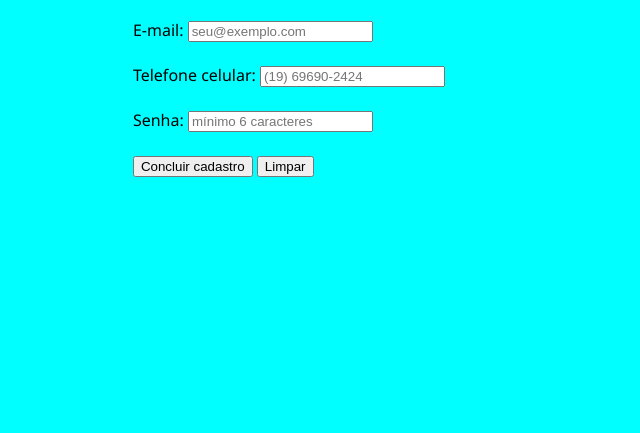
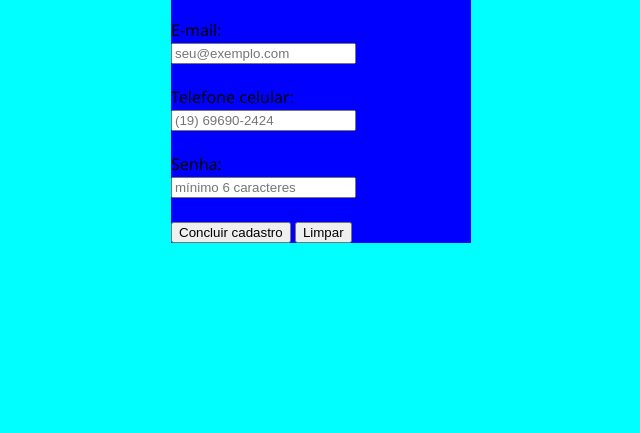
Before and after one commit to viniciuspanutti/ES-PI2-2025-T2-G21, a plain HTML site: page cadastro.html in a window 1280 px wide. Shown: the part 367-800 px from the top of the page, without its empty margins (319-959 px from the left). Drawn offline with Linux system fonts and the light colour scheme.

Commit message:
criado divs container em login e cadastro

```diff
--- a/cadastro.html
+++ b/cadastro.html
@@ -9,24 +9,25 @@
 
     </head>
     <body>
+        <div class="container">
             <div class="formulariocad">
                 <h1>Formulário de Cadastro</h1>
 
                 <form id="formbasico" action="#" method="post">
 
-                <label for="name">Nome completo:</label>
+                    <label for="name">Nome completo:</label><br>
                     <input id="name" name="name" type="text" required minlength="5" placeholder="ex: Luã Muriana">
                     <br><br>
 
-                <label for="email">E-mail:</label>
+                    <label for="email">E-mail:</label><br>
                     <input id="email" name="email" type="email" required placeholder="seu@exemplo.com">
                     <br><br>
 
-                <label for="phone">Telefone celular:</label>
+                    <label for="phone">Telefone celular:</label><br>
                     <input id="phone" name="phone" type="tel" required placeholder="(19) 69690-2424">
                     <br><br>
 
-                <label for="password">Senha:</label>
+                    <label for="password">Senha:</label><br>
                     <input id="password" name="password" type="password" required minlength="6" placeholder="mínimo 6 caracteres">
                     <br><br>
 
@@ -35,7 +36,7 @@
                     <button type="reset">Limpar</button>
                 </form>
             </div>
-
+        </div>
         <script src="/js/script.js"></script>
     </body>
 </html>
```
Also changed, not shown: index.html (+2 -2 lines), login.html (+8 -2 lines). Lines whose indentation alone changed are shown as unchanged.
